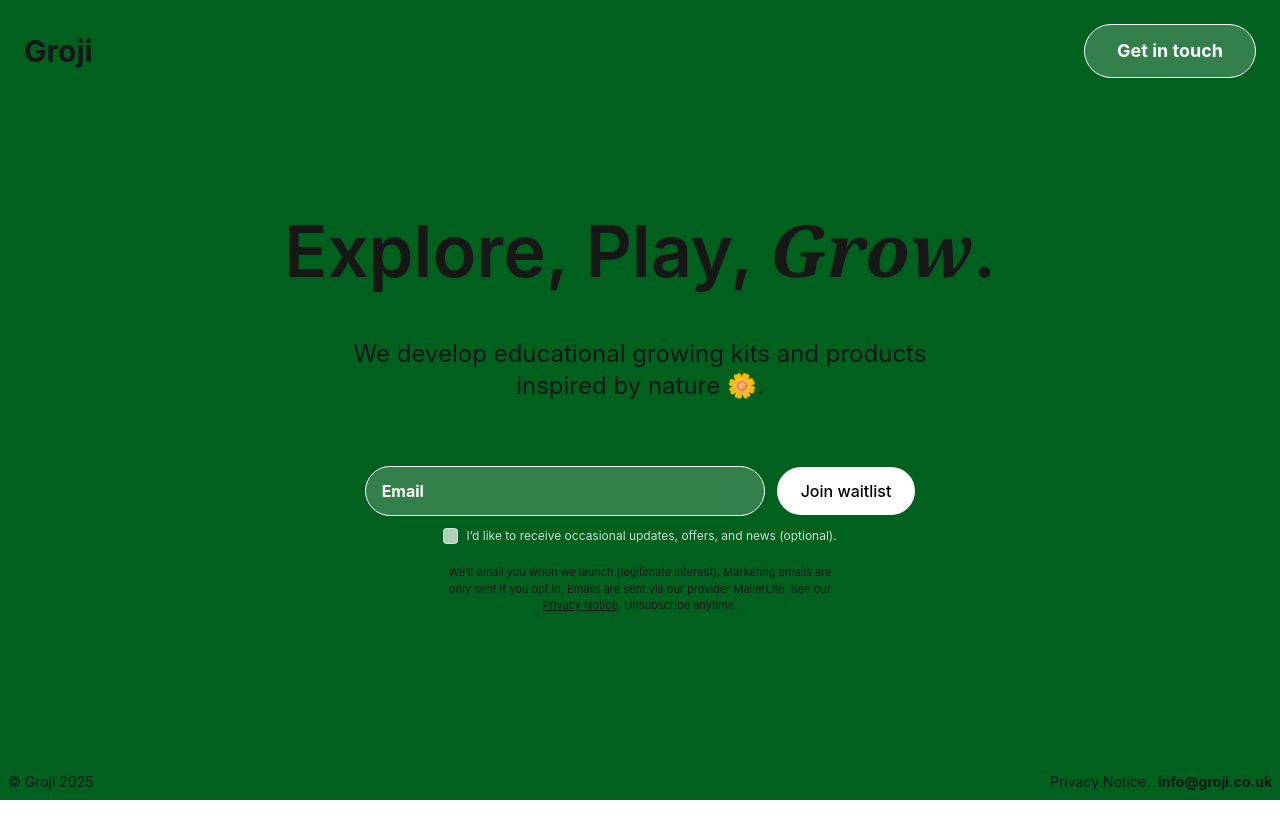
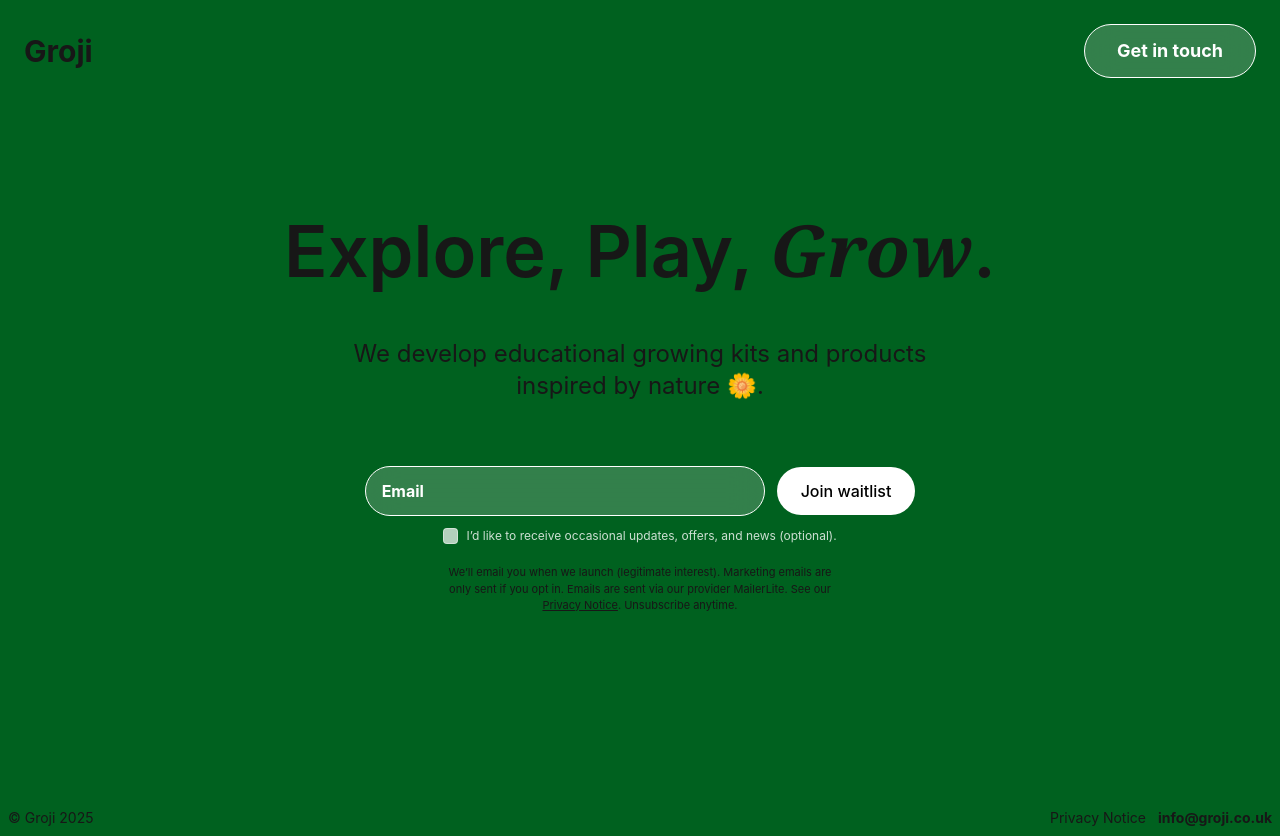
Before and after one commit to m-mcaulay/groji-website, a Next.js app: page / in a window 1280 px wide. Before the commit the page ends 800 px from the top, so only its background shows below. Built offline with nearby package versions, Linux system fonts and the light colour scheme.

Commit message:
Footer test

```diff
--- a/app/globals.css
+++ b/app/globals.css
@@ -21,7 +21,7 @@
 }
 
 body {
-  background: var(--background);
+  background: #00611f;
   color: var(--foreground);
   font-family: "Inter", sans-serif;
 }
--- a/app/page.tsx
+++ b/app/page.tsx
@@ -322,7 +322,7 @@ export default function Home() {
           </div>
         </main>
       </motion.div>
-      <footer className="flex justify-between items-center w-full p-2 absolute bottom-0 text-sm">
+      <footer className="flex justify-between items-center w-full p-2  text-sm ">
         <p>© Groji 2025</p>
 
         <div className="flex pointer-events-auto z-10">
```
